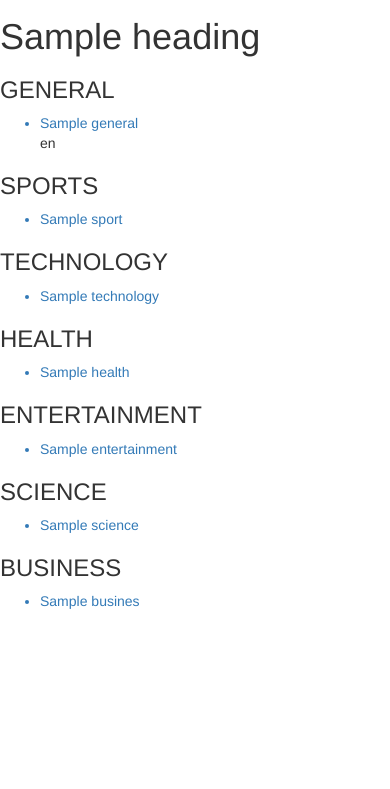
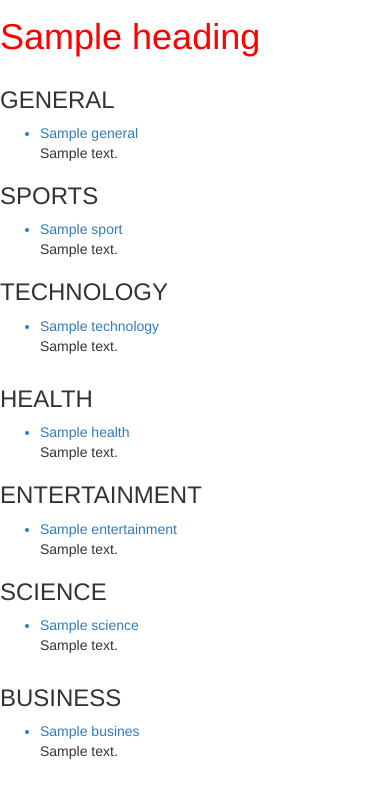
Before and after one commit to mwaa123/NEWS, a Flask app: template app/templates/index.html in a window 390 px wide; the page is wider, and only the part inside the window is pictured. Shown: the part 55-844 px from the top of that part. Run offline with Flask 2, Linux system fonts and the light colour scheme; the template is opened without the code that fills it: most values are stand-ins (such as "Sample title", 1, 10 or a date in 2020); parts of the project's set-up code (start-up, migrations or seed data) failed here and were passed over; some libraries are stand-ins or nearby versions.

Commit message:
add the description display in the headlines.html file

```diff
--- a/app/templates/headlines.html
+++ b/app/templates/headlines.html
@@ -10,14 +10,14 @@
     <h3>SPORTS</h3>
     <ul>
         {% for sport in sports%}
-            <li>{{ sport.description}}</li>
+        <a href="{{sport.url}}"><li>{{ sport.description}}</li></a>
         {% endfor %}
 
     </ul>
     <h3>TECHNOLOGY</h3>
     <ul>
         {% for technology in technology%}
-            <li>{{ technology.description}}</li>
+        <a href="{{technology.url}}"><li>{{ technology.description}}</li></a>
         {% endfor %}
 
     </ul>
--- a/app/templates/index.html
+++ b/app/templates/index.html
@@ -1,56 +1,95 @@
  {% extends 'base.html'%}
 {% block content %}
-        <h1>{{ heading }}</h1>
+<!-- Styles block -->
+
+<!-- {% block styles%}
+    {{ super() }}
+    <link rel="stylesheet" href="{{url_for('static',filename='css/index.css')}}">
+{% endblock %} -->
+<!-- Content block -->
+
+
+<!-- <div class="container">
+    <form>
+        <input type="text" name="sources_query" placeholder="Search for a Sources" class="form-control">
+        <input type="submit"  value="Submit" class="btn btn-default">
+    </form>
+ -->
+
+
+        <h1 style="color:red;">{{ heading }}</h1>
+
+    <div class="row">
+        <div class="col-md-4">
     <h3>GENERAL</h3>
      <ul>
         {% for general in general%}
             <a href="{{general.url}}"><li>{{ general.name}}</li></a>
-            <p>{{general.language}}</p>
+            <p>{{general.description}}</p>
         {% endfor %}
 
     </ul>
+        </div>
+            <div class="col-md-4">
     <h3>SPORTS</h3>
     <ul>
         {% for sport in sports%}
             <a href="{{sport.url}}"><li>{{ sport.name}}</li></a>
+            <p>{{sport.description}}</p>
         {% endfor %}
 
     </ul>
+            </div>
+            <div class="col-md-4">
     <h3>TECHNOLOGY</h3>
     <ul>
         {% for technology in technology%}
             <a href="{{technology.url}}"><li>{{ technology.name}}</li></a>
+            <p>{{technology.description}}</p>
         {% endfor %}
 
     </ul>
+            </div>
+    </div>
+    <div class="row">
+            <div class="col-md-4">
     <h3>HEALTH</h3>
     <ul>
         {% for health in health%}
             <a href="{{health.url}}"><li>{{ health.name}}</li></a>
+            <p>{{health.description}}</p>
         {% endfor %}
 
     </ul>
+            </div>
+            <div class="col-md-4">
     <h3>ENTERTAINMENT</h3>
     <ul>
         {% for entertainment in entertainment%}
             <a href="{{entertainment.url}}"><li>{{ entertainment.name}}</li></a>
+            <p>{{entertainment.description}}</p>
         {% endfor %}
 
     </ul>
-
+            </div>
+            <div class="col-md-4">
     <h3>SCIENCE</h3>
     <ul>
         {% for science in science%}
             <a href="{{science.url}}"><li>{{ science.name}}</li></a>
+            <p>{{science.description}}</p>
         {% endfor %}
 
     </ul>
+            </div>
+    </div>
     <h3>BUSINESS</h3>
     <ul>
         {% for business in business%}
             <a href="{{business.url}}"><li>{{ business.name}}</li></a>
+            <p>{{business.description}}</p>
         {% endfor %}
 
     </ul>
-
+</div>
 {%endblock%}
```
Also changed, not shown: app/templates/search.html (+19 -0 lines).
